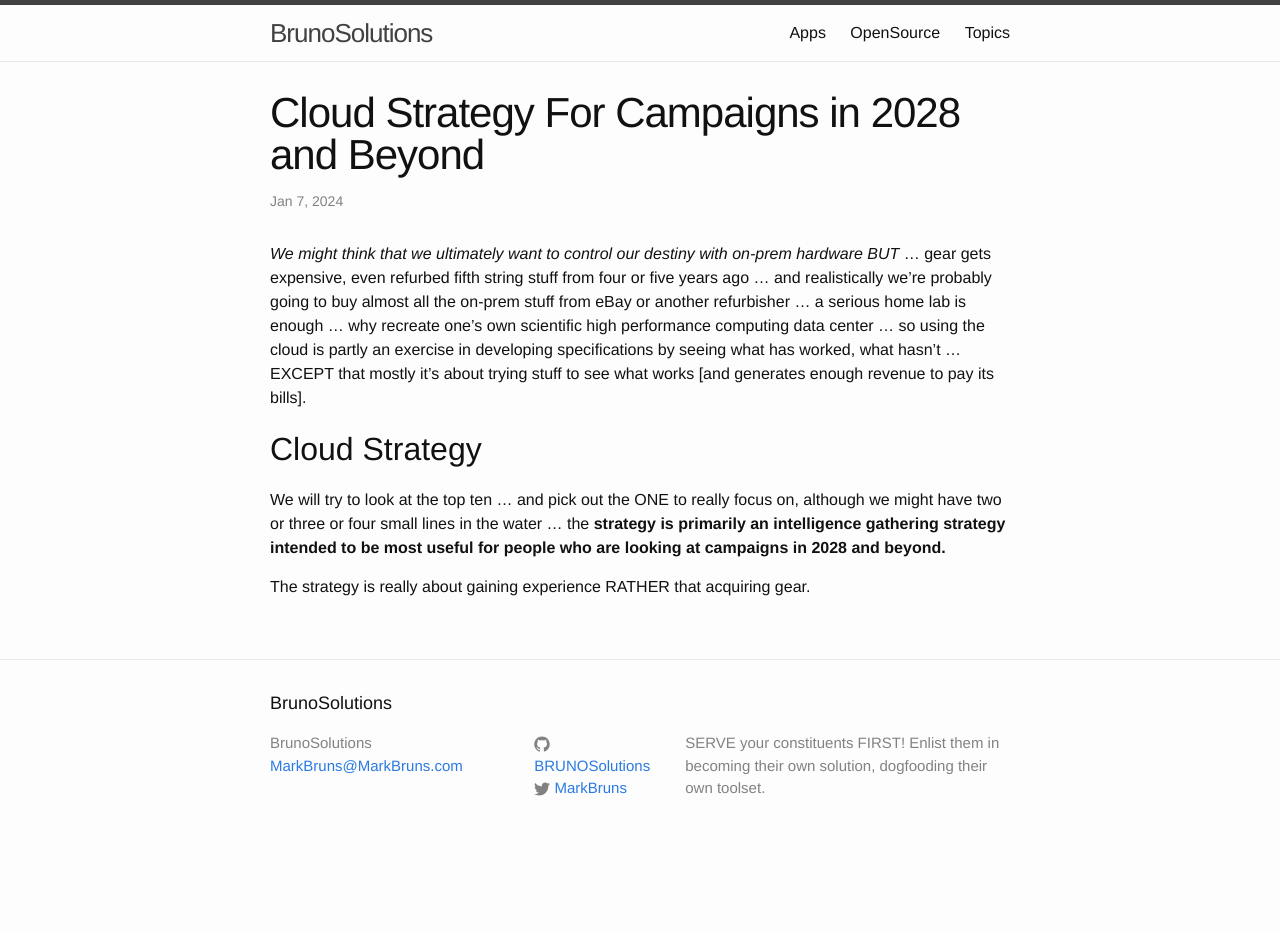
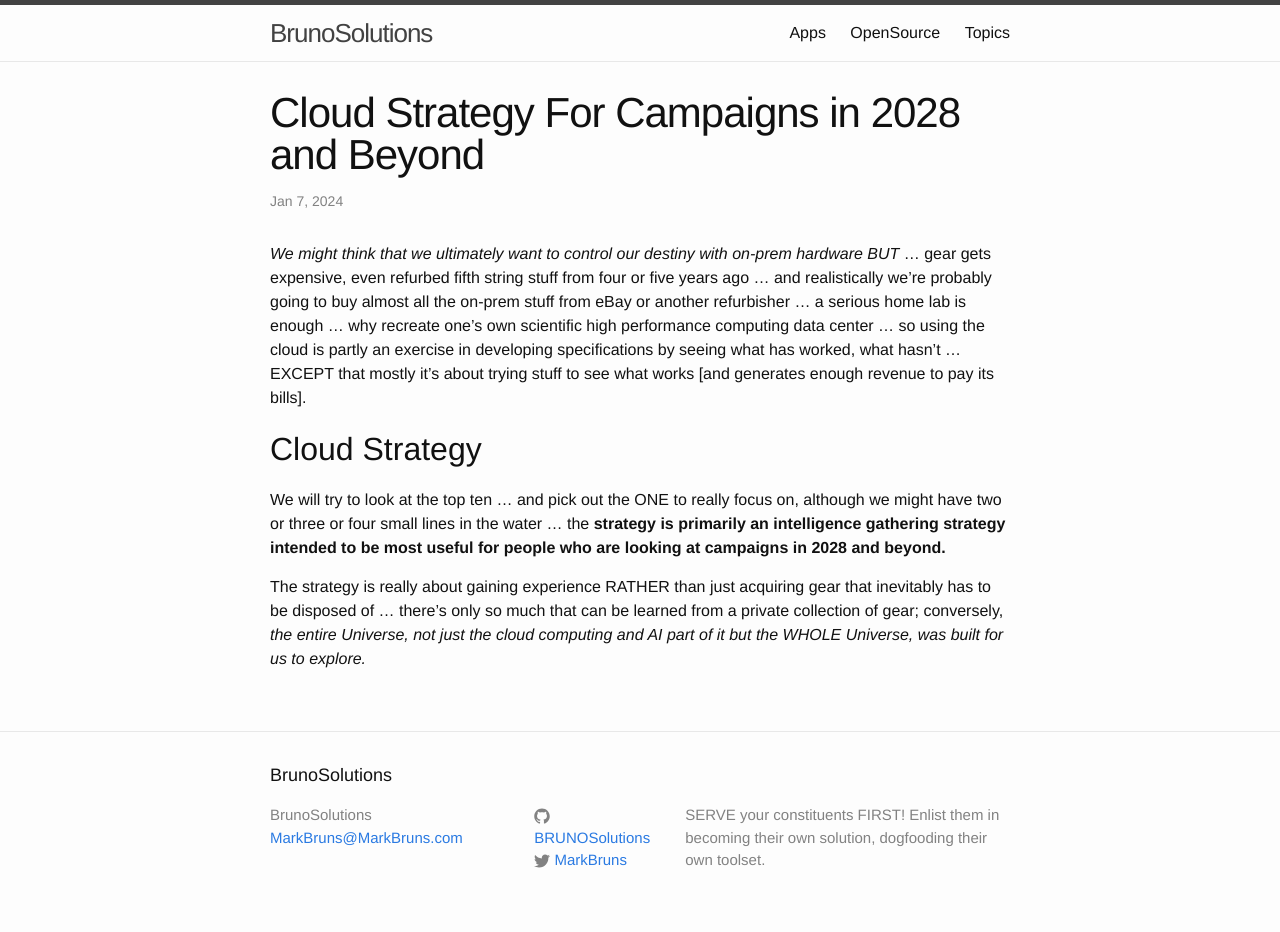
Before and after one commit to RockRapids/SHOP, a Jekyll site: the page built from _posts/2024-01-07-Campaign-Cloud-Strategy.MD, in a window 1280 px wide. Built offline with Jekyll 4.4.1, drawn with Linux system fonts in a browser that asks for light colours; before the commit the page ends 900 px from its top, so only the background shows below that.

Commit message:
the entire Universe was built for us to explore

```diff
--- a/_posts/2024-01-07-Campaign-Cloud-Strategy.MD
+++ b/_posts/2024-01-07-Campaign-Cloud-Strategy.MD
@@ -12,4 +12,4 @@ categories: Tools
 
 We will try to look at the top ten ... and pick out the ONE to really focus on, although we might have two or three or four small lines in the water ... the **strategy is primarily an intelligence gathering strategy intended to be most useful for people who are looking at campaigns in 2028 and beyond.**
 
-The strategy is really about gaining experience RATHER that acquiring gear.
+The strategy is really about gaining experience RATHER than just acquiring gear that inevitably has to be disposed of ... there's only so much that can be learned from a private collection of gear; conversely, *the entire Universe, not just the cloud computing and AI part of it but the WHOLE Universe, was built for us to explore.*
```
